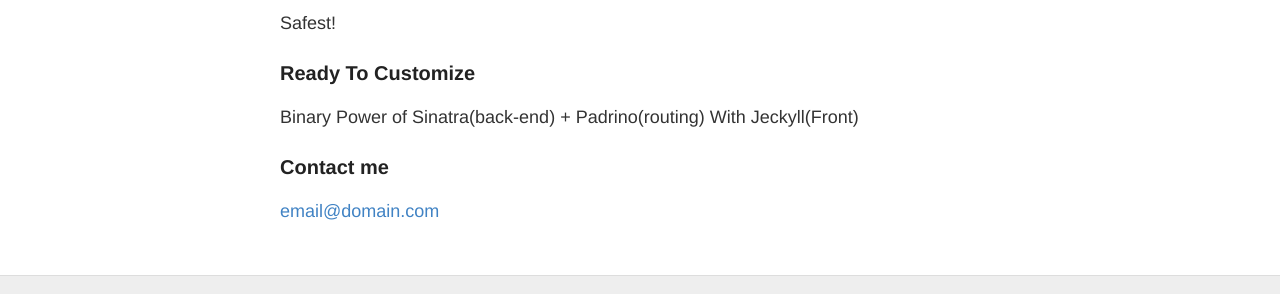
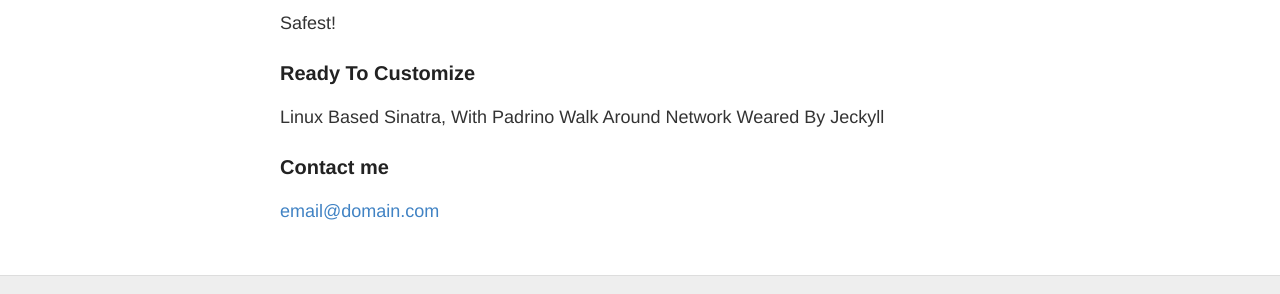
Before and after one commit to DrJekyllandMrHyde/bag, a Jekyll site: the page built from about.md, in a window 1280 px wide. Shown: the part 216-510 px from the top of the page. Built offline with Jekyll 4.4.1, drawn with Linux system fonts in a browser that asks for light colours.

Commit message:
Update about.md

```diff
--- a/about.md
+++ b/about.md
@@ -8,7 +8,7 @@ Safest!
 
 ### Ready To Customize
 
-Binary Power of Sinatra(back-end) + Padrino(routing)  With Jeckyll(Front)
+Linux Based Sinatra, With Padrino Walk Around Network Weared By Jeckyll
 
 ### Contact me
 
```
